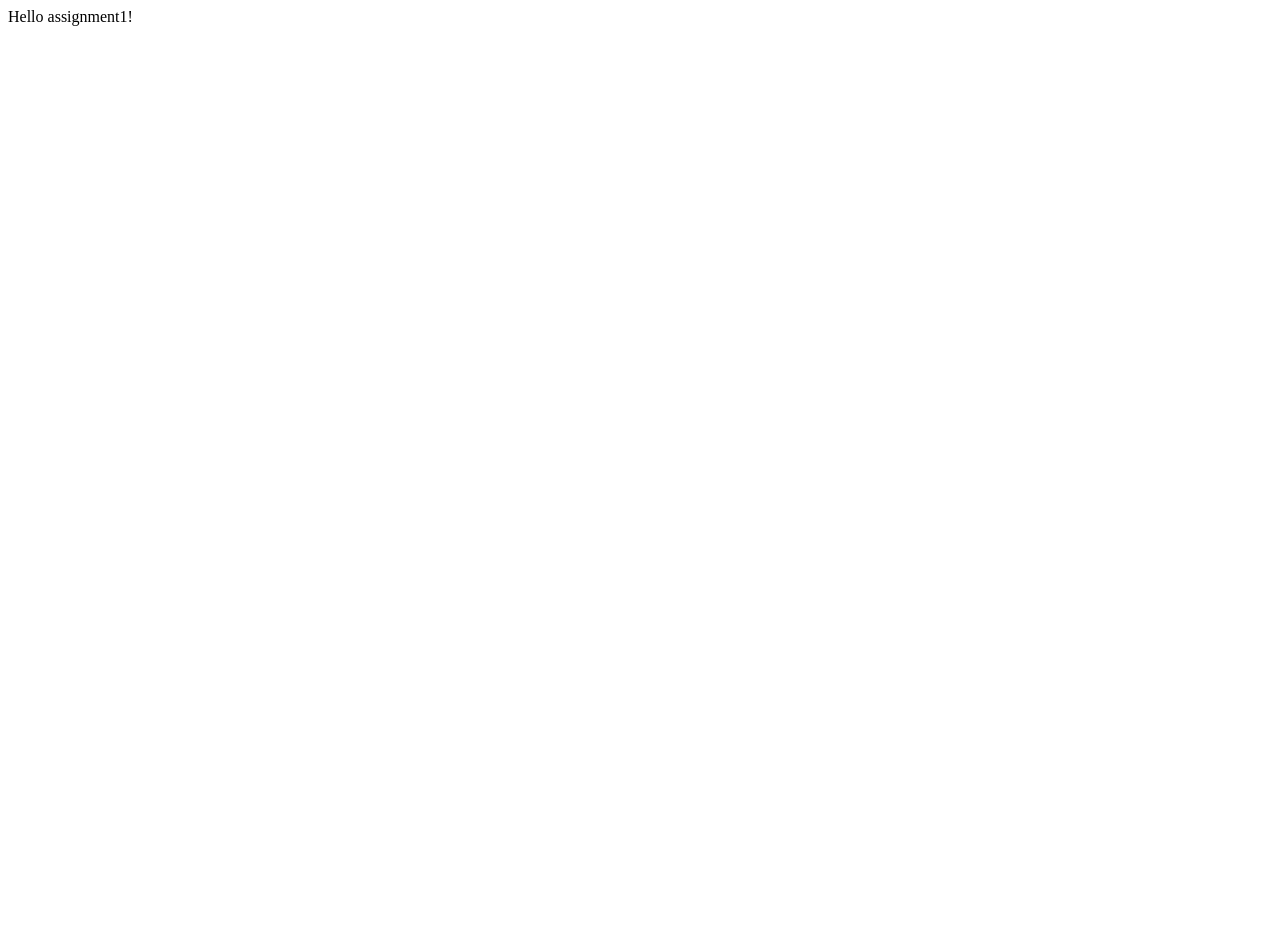
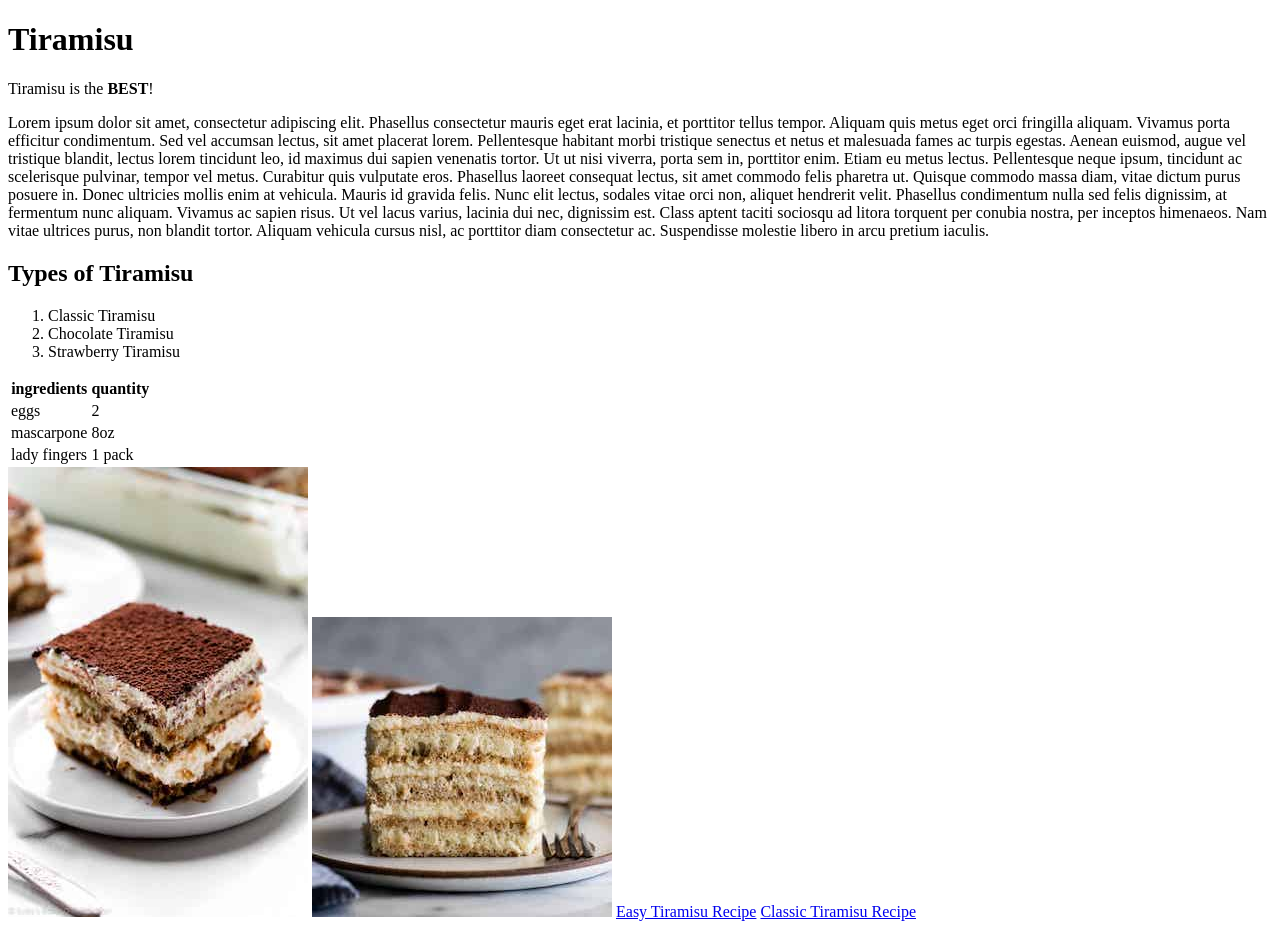
Before and after one commit to aysanchez30/aysanchez30.github.io, a plain HTML site: page assignments/assignment1/index.html in a window 1280 px wide. Before the commit the page ends 800 px from the top, so only its background shows below. Drawn offline with Linux system fonts and the light colour scheme.

Commit message:
completed assignment 1

```diff
--- a/assignments/assignment1/index.html
+++ b/assignments/assignment1/index.html
@@ -1 +1,47 @@
-Hello assignment1!
+<!DOCTYPE html>
+<html lang="eng">
+<!--Ava Sanchez CSCE 242-->
+
+    <head>
+        <title>Assignment 1</title>
+
+    </head>
+
+    <body>
+        <h1>Tiramisu</h1>
+        <p> Tiramisu is the <strong>BEST</strong>!</p>
+        <p>Lorem ipsum dolor sit amet, consectetur adipiscing elit. Phasellus consectetur mauris eget erat lacinia, et porttitor tellus tempor. Aliquam quis metus eget orci fringilla aliquam. Vivamus porta efficitur condimentum. Sed vel accumsan lectus, sit amet placerat lorem. Pellentesque habitant morbi tristique senectus et netus et malesuada fames ac turpis egestas. Aenean euismod, augue vel tristique blandit, lectus lorem tincidunt leo, id maximus dui sapien venenatis tortor. Ut ut nisi viverra, porta sem in, porttitor enim. Etiam eu metus lectus. Pellentesque neque ipsum, tincidunt ac scelerisque pulvinar, tempor vel metus. Curabitur quis vulputate eros. Phasellus laoreet consequat lectus, sit amet commodo felis pharetra ut. Quisque commodo massa diam, vitae dictum purus posuere in. Donec ultricies mollis enim at vehicula. Mauris id gravida felis. Nunc elit lectus, sodales vitae orci non, aliquet hendrerit velit.
+            Phasellus condimentum nulla sed felis dignissim, at fermentum nunc aliquam. Vivamus ac sapien risus. Ut vel lacus varius, lacinia dui nec, dignissim est. Class aptent taciti sociosqu ad litora torquent per conubia nostra, per inceptos himenaeos. Nam vitae ultrices purus, non blandit tortor. Aliquam vehicula cursus nisl, ac porttitor diam consectetur ac. Suspendisse molestie libero in arcu pretium iaculis.</p>
+
+            <h2>Types of Tiramisu</h2>
+            <ol>
+                <li>Classic Tiramisu</li>
+                <li>Chocolate Tiramisu</li>
+                <li>Strawberry Tiramisu</li>
+            </ol>
+            <table>
+                <tr>
+                    <th>ingredients</th>
+                    <th>quantity</th>
+                </tr>
+                <tr>
+                    <td>eggs</td>
+                    <td>2</td>
+                </tr>
+                <tr>
+                    <td>mascarpone</td>
+                    <td>8oz</td>
+                </tr>
+                <tr>
+                    <td>lady fingers</td>
+                    <td>1 pack</td>
+                </tr>
+            </table>
+
+        <img src="tiramisu.jpeg">
+         <img src="tiramisu2.jpeg">
+
+         <a href="https://tastesbetterfromscratch.com/easy-tiramisu/">Easy Tiramisu Recipe</a>
+         <a href="https://whatsgabycooking.com/classic-italian-tiramisu/">Classic Tiramisu Recipe</a>
+        </body>
+</html>
```
Also changed, not shown: class/aug29/index.html (+1 -1 lines), index.html (+21 -1 lines), assignments/assignment1/styles.css (added), assignments/assignment1/tiramisu.jpeg (added), assignments/assignment1/tiramisu2.jpeg (added).
